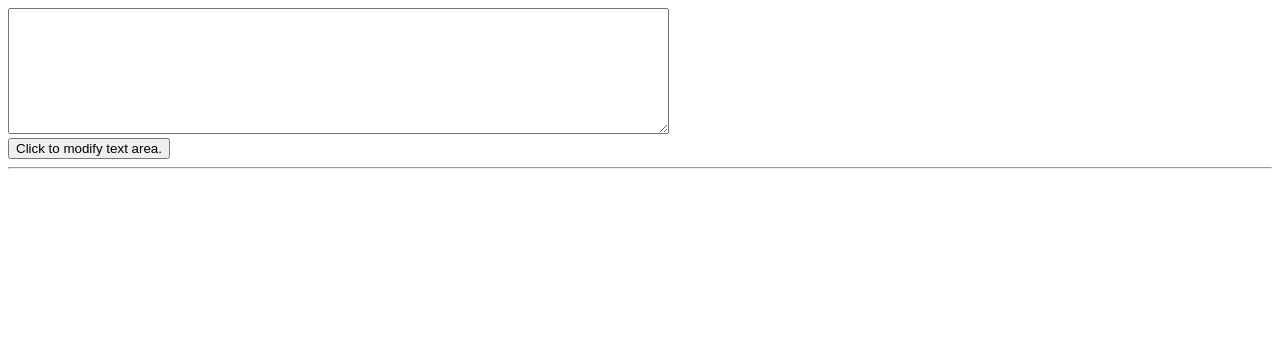
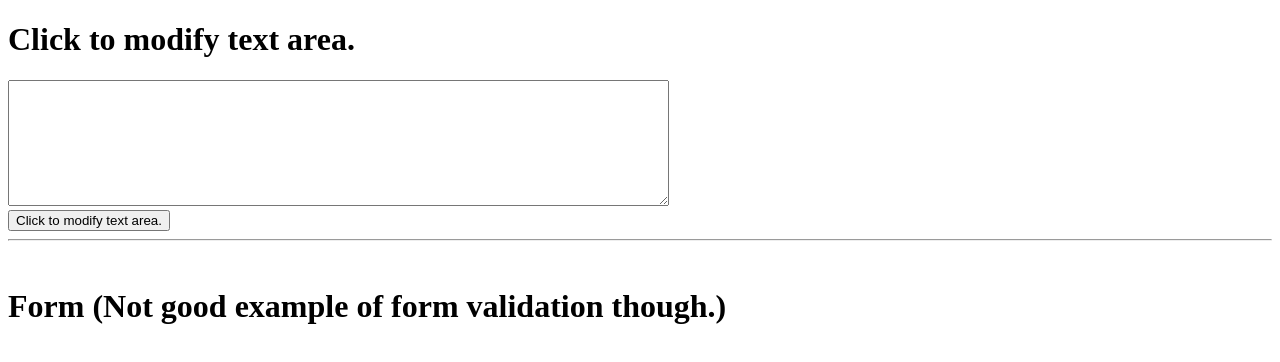
Before and after one commit to adrioro/JQuery-Events-Cont., a plain HTML site: page index.html in a window 1280 px wide. Drawn offline with nearby package versions, Linux system fonts and the light colour scheme.

Commit message:
Third commit

```diff
--- a/index.html
+++ b/index.html
@@ -10,13 +10,17 @@
    </head>
 
    <body>
-
+      <h1>Click to modify text area.</h1>
       <textarea id="myText" name="name" rows="8" cols="80"></textarea>
       <br>
       <button id="buttonId">Click to modify text area.</button>
 
       <br>
       <hr>
+      <br>
+      <h1>Form (Not good example of form validation though.)</h1>
+
+
 
       <script src="https://code.jquery.com/jquery-3.2.1.slim.min.js"></script>
       <script src="index.js"></script>
```
